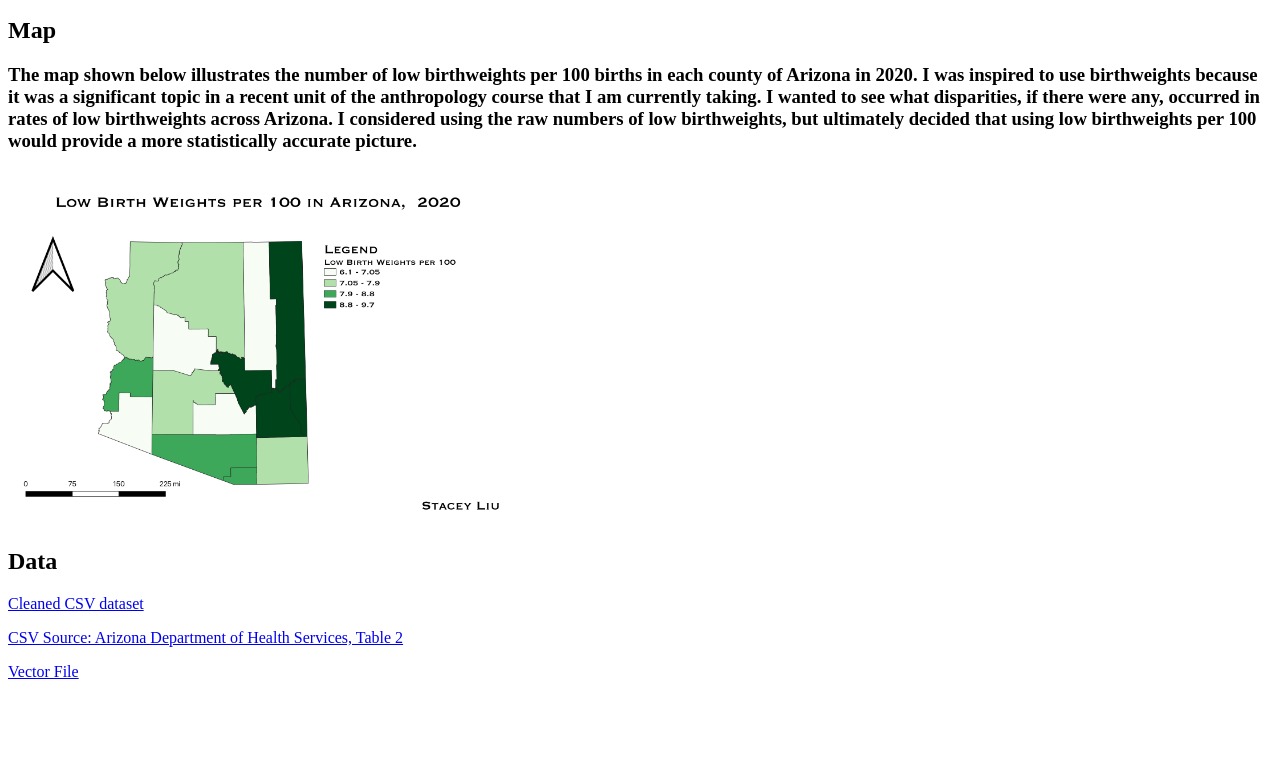
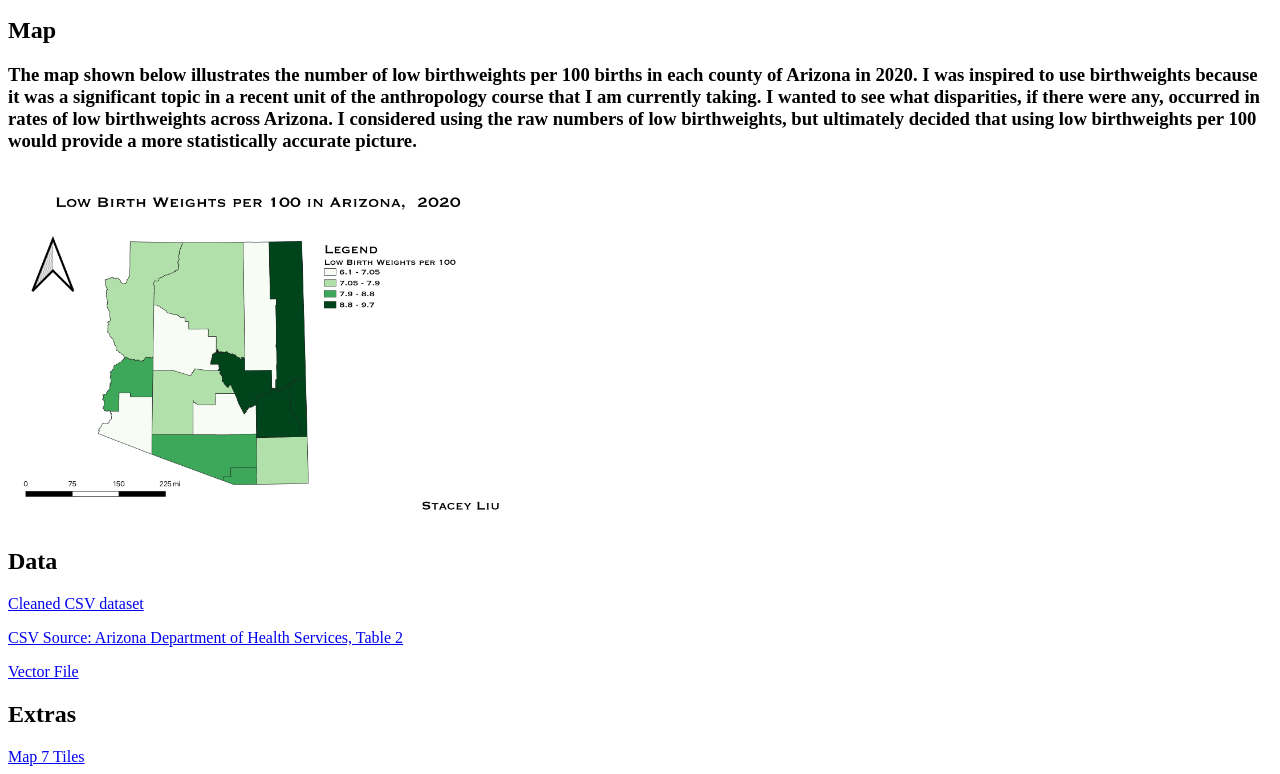
Before and after one commit to scliu-4115/GEOG-370-HW-7, a plain HTML site: page index.html in a window 1280 px wide. Shown: the part 110-884 px from the top of the page. Before the commit the page ends 800 px from the top, so only its background shows below. Drawn offline with Linux system fonts and the light colour scheme.

Commit message:
Tiles added

```diff
--- a/index.html
+++ b/index.html
@@ -19,5 +19,7 @@
 <a href="https://pub.azdhs.gov/health-stats/report/avs/avs20/index.php?pg=one"> CSV Source: Arizona Department of Health Services, Table 2 </a>
 <p></p>
 <a href="https://github.com/scliu-4115/GEOG-370-HW-7/blob/main/4326_arizona_LBW%3A100.geojson"> Vector File </a>
+<h2>Extras</h2>
+<a href="./HW_7_Tiles.html"> Map 7 Tiles </a>
 </body>
 </html>
```
